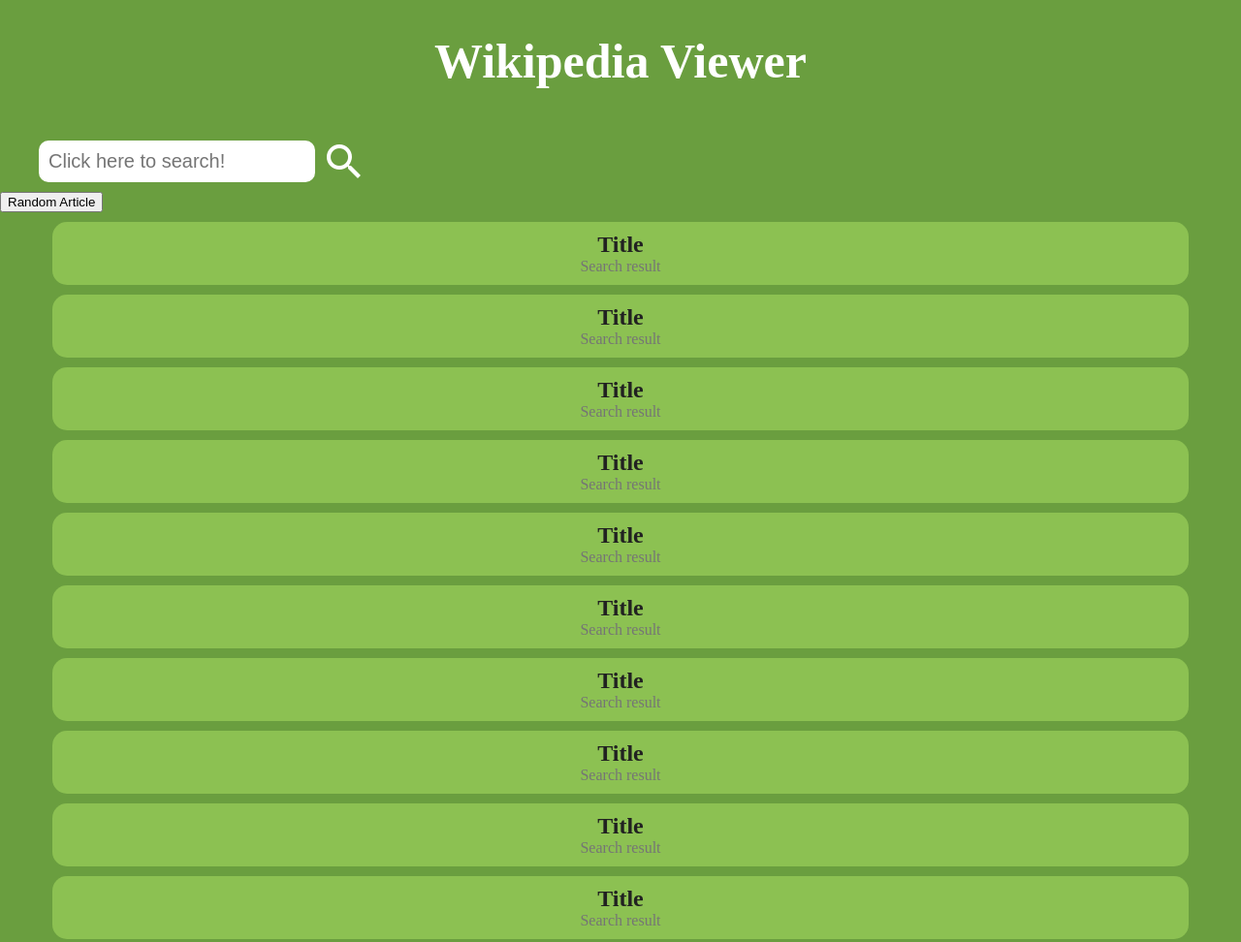
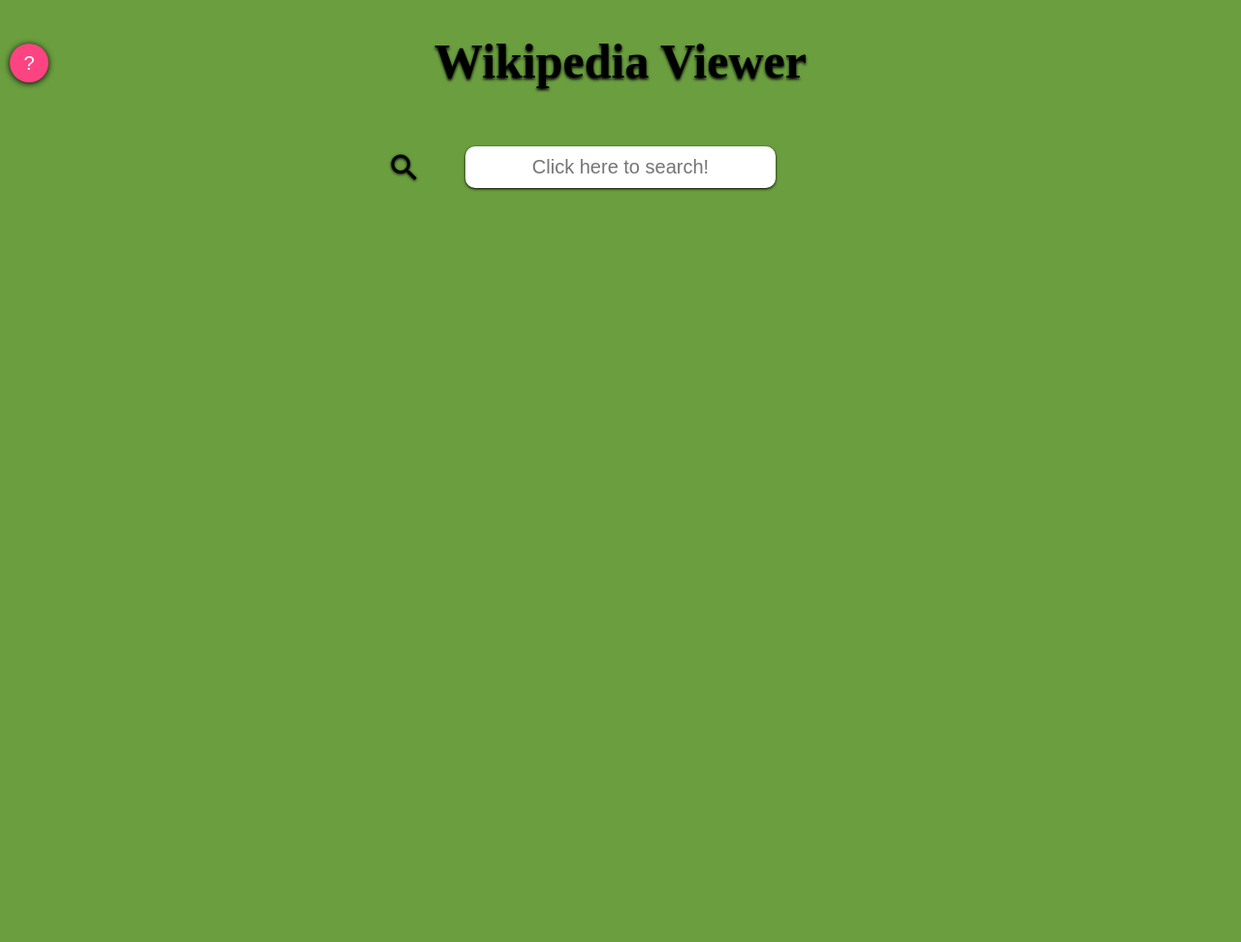
Before and after one commit to josueBrizuelaXD/WikipediaViewer, a plain HTML site: page index.html in a window 1280 px wide. Shown: the whole page at 97% size. After the commit the page ends 800 px from the top, so only its background shows below. Drawn offline with Linux system fonts and the light colour scheme.

Commit message:
version 1.0

```diff
--- a/css/style.css
+++ b/css/style.css
@@ -1,6 +1,6 @@
 body {
 	background-color: #6A9E3F;
-	color: #FFFFFF;
+	color: black;
 	padding: 0px;
 	margin: 0px;
 }
@@ -8,33 +8,82 @@
 h1 {
 	font-size: 50px;
 	text-align: center;
+	text-shadow: 0px 2px 3px black;
+
+}
+
+button {
+	background: #FC4482;
+	border-radius: 50%;
+	width: 40px;
+	height: 40px;
+	border: none;
+	font-size: 20px;
+	color: white;
+	margin: 0px 10px;
+	position: absolute;
+	top: 45px;
+	cursor: pointer;
+	box-shadow: 0px 1px 6px black;
+	transition: 0.2s ease-in;
+
+}
+
+button:hover {
+	width: 43px;
+	height: 43px;
+	box-shadow: 0px 1px 10px black;
 }
 
 .entries-container {
-	margin: 0px;
+	margin: 30px 0px;
 	padding: 0px;
 	text-align: center;
 }
 
 .entry-container {
 	background: #8CC152;
-	margin: 10px auto;
+	margin: 20px auto;
 	padding: 10px 10px;
 	width: 90%;
 	border-radius: 15px;
 	cursor: pointer;
+	box-shadow: 0px 1px 2px black;
+	visibility: hidden;
+	opacity: 0;
+	transition: 1s ease-out;
+	-webkit-transition: 1s ease-out;
+	text-decoration: none;
+}
+
+.show {
+	visibility: visible;
+	opacity: 1;
+
+}
+
+.entry-container:hover {
+	width: 91%;
+	padding-top: 20px;
+	padding-bottom: 20px;
+	box-shadow: 0px 0px 10px black;
+	transition: 0.2s ease-in-out;
 }
 
 .entry-container > h2 {
-	color: #212121;
+	font-size: 30px;
 	padding: 0px;
 	margin: 0px;
+
 }
 
 .entry-container > p {
 	color: #757575;
 	padding: 0px;
 	margin: 0px;
+	font-size: 20px;
+	text-align: justify;
+
 }
 
 .text-field-container {
@@ -42,27 +91,80 @@
 	padding: 0px;
 }
 
-.input:focus {
-	width: 80%;
+input[type=text]:focus {
+	width: 86%;
 }
 
-#search-tf {
 
+
+input[type=text] {
+	display: inline-block;
+	position: relative;
+	text-align: center;
+	left: 50%;
+	transform: translate(-50%,0);
+	width: 25%;
+    box-sizing: border-box;
 	border-radius: 10px;
-	margin: 10px 40px;
 	padding: 10px 10px;
 	font-size: 20px;
 	border: none;
 	-webkit-transition: width 1s ease-in-out;
-	transition: width 1s ease-in-out;
+    transition: width 1s ease-in-out;
+	box-shadow: 0px 1px 3px black;
 }
 
 #search-icon {
 	position: relative;
-	display: inline;
+	display: inline-block;
 	padding: 0px;
 	margin: 0px;
-	top: 18px;
-	left: -38px;
-	font-size: 48px;
+	top: 12px;
+	left: 75px;
+	font-size: 36px;
+	text-shadow: 0px 1px 3px black;
 }
+
+
+
+
+/* Tooltip text */
+ .tooltiptext {
+    visibility: hidden;
+    width: 120px;
+    background-color: #555;
+    color: #fff;
+    text-align: center;
+    padding: 5px 0;
+    border-radius: 6px;
+	font-size: 15px;
+
+    /* Position the tooltip text */
+    position: absolute;
+    z-index: 1;
+    bottom: -100%;
+    left: 150%;
+    margin-left: -60px;
+
+    /* Fade in tooltip */
+    opacity: 0;
+    transition: opacity 1s;
+}
+
+/* Tooltip arrow */
+.tooltip .tooltiptext::after {
+    content: "";
+    position: absolute;
+    top: 100%;
+    left: 50%;
+    margin-left: -5px;
+    border-width: 5px;
+    border-style: solid;
+    border-color: #555 transparent transparent transparent;
+}
+
+/* Show the tooltip text when you mouse over the tooltip container */
+.tooltip:hover .tooltiptext {
+    visibility: visible;
+    opacity: 1;
+}
--- a/index.html
+++ b/index.html
@@ -10,65 +10,70 @@
 <body>
 	<h1>Wikipedia Viewer</h1>
 
-		<div class="text-field-container">
-			<input id="search-tf" onkeydown="enterPressed(event, this)" placeholder="Click here to search!" name="search">
+		<button class="tooltip">?<span class="tooltiptext">Random Entry</span></button> <br>
+	<div>
+	<input type="text" id="search-tf" onkeydown="enterPressed(event, this)" placeholder="Click here to search!" name="search">
 			<i id="search-icon" class="material-icons">search</i>
-		</div>
-		<button>Random Article</button>
+
+	</div>
+
+	<br>
+
+
 
 
 	<div class="entries-container">
 
-		<div class="entry-container">
-			<h2 class="title-entry">Title</h2>
-			<p class="para-entry">Search result</p>
+		<div class="entry-container" onclick="entryPressed(this)">
+			<h2 class="title-entry"></h2>
+			<p class="para-entry"></p>
 		</div>
 
-		<div class="entry-container">
-			<h2 class="title-entry">Title</h2>
-			<p class="para-entry">Search result</p>
+			<div class="entry-container" onclick="entryPressed(this)">
+			<h2 class="title-entry"></h2>
+			<p class="para-entry"></p>
 		</div>
 
-		<div class="entry-container">
-			<h2 class="title-entry">Title</h2>
-			<p class="para-entry">Search result</p>
+			<div class="entry-container" onclick="entryPressed(this)">
+			<h2 class="title-entry"></h2>
+			<p class="para-entry"></p>
 		</div>
 
-		<div class="entry-container">
-			<h2 class="title-entry">Title</h2>
-			<p class="para-entry">Search result</p>
+			<div class="entry-container" onclick="entryPressed(this)">
+			<h2 class="title-entry"></h2>
+			<p class="para-entry"></p>
 		</div>
 
-		<div class="entry-container">
-			<h2 class="title-entry">Title</h2>
-			<p class="para-entry">Search result</p>
+			<div class="entry-container" onclick="entryPressed(this)">
+			<h2 class="title-entry"></h2>
+			<p class="para-entry"></p>
 		</div>
 
-		<div class="entry-container">
-			<h2 class="title-entry">Title</h2>
-			<p class="para-entry">Search result</p>
+			<div class="entry-container" onclick="entryPressed(this)">
+			<h2 class="title-entry"></h2>
+			<p class="para-entry"></p>
 		</div>
 
-		<div class="entry-container">
-			<h2 class="title-entry">Title</h2>
-			<p class="para-entry">Search result</p>
+			<div class="entry-container" onclick="entryPressed(this)">
+			<h2 class="title-entry"></h2>
+			<p class="para-entry"></p>
 		</div>
 
-		<div class="entry-container">
-			<h2 class="title-entry">Title</h2>
-			<p class="para-entry">Search result</p>
+			<div class="entry-container" onclick="entryPressed(this)">
+			<h2 class="title-entry"></h2>
+			<p class="para-entry"></p>
 		</div>
 
-
-		<div class="entry-container">
-			<h2 class="title-entry">Title</h2>
-			<p class="para-entry">Search result</p>
+			<div class="entry-container" onclick="entryPressed(this)">
+			<h2 class="title-entry"></h2>
+			<p class="para-entry"></p>
 		</div>
 
-		<div class="entry-container">
-			<h2 class="title-entry">Title</h2>
-			<p class="para-entry">Search result</p>
+			<div class="entry-container" onclick="entryPressed(this)">
+			<h2 class="title-entry"></h2>
+			<p class="para-entry"></p>
 		</div>
+
 
 	</div>
 
@@ -125,11 +130,15 @@
 
 		var titleEntries = document.getElementsByClassName("title-entry");
 		var parEntries = document.getElementsByClassName("para-entry");
+		var entrycontainers = document.getElementsByClassName("entry-container");
 
 		for (var i = 0; i < titleEntries.length; i++) {
 			var titleEntry = titleEntries.item(i);
 			var paraEntry = parEntries.item(i);
 			var pageNum = pagesKeys[i];
+			var  entryCon = entrycontainers[i];
+			entryCon.setAttribute("class", "entry-container show");
+
 			console.log("titleEntry is: " + titleEntry);
 			console.log("paraEntry is: " + paraEntry);
 			console.log("key is: " + pageNum);
@@ -144,6 +153,15 @@
 
 	}
 
+	function entryPressed(id) {
+		console.log("id is :" + id);
+		var entryHeader = id.children[0];
+		console.log("value of header:" + entryHeader.innerHTML);
+		window.open("https://en.wikipedia.org/wiki/" + entryHeader.innerHTML);
+
+
+	}
+
 
 </script>
 
```
